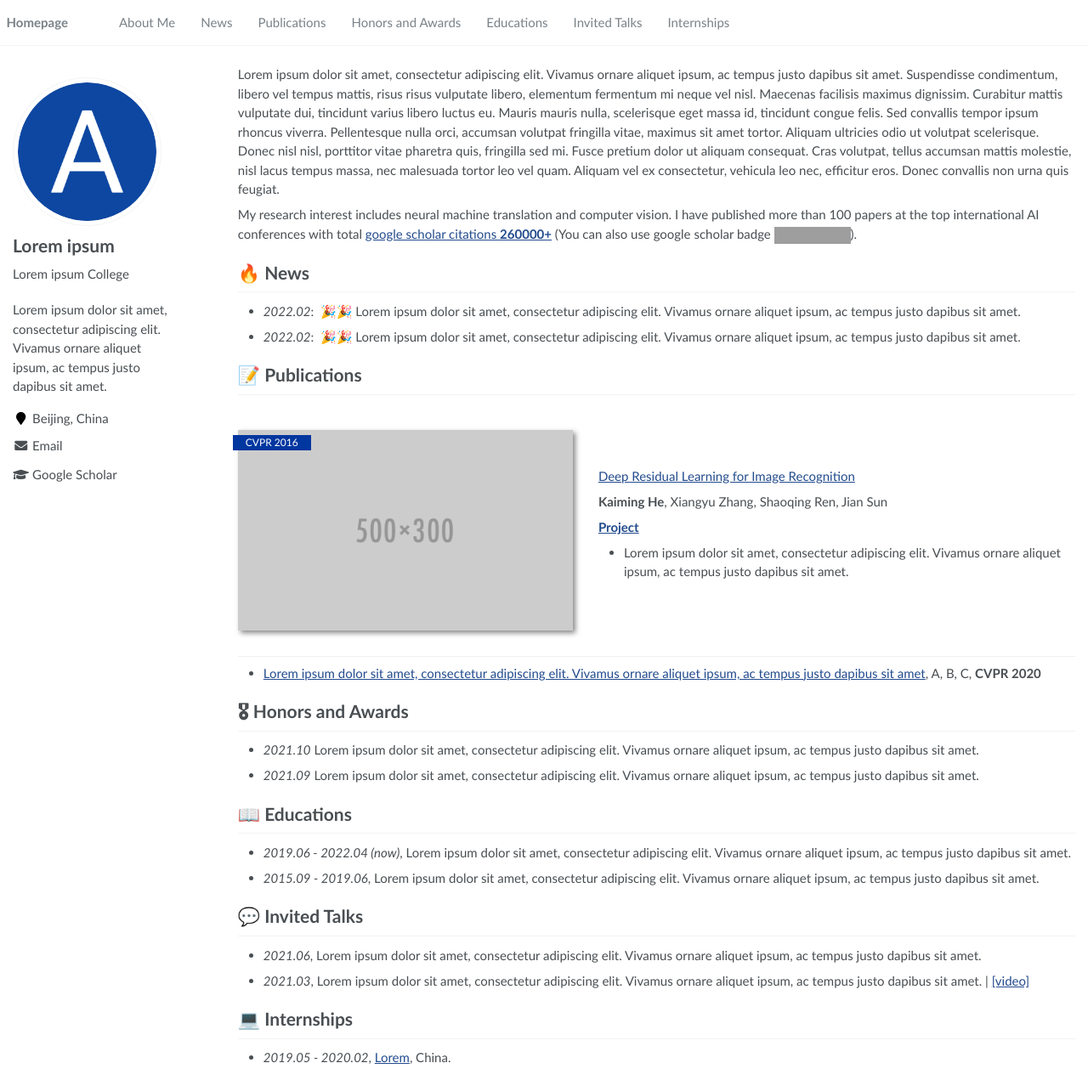
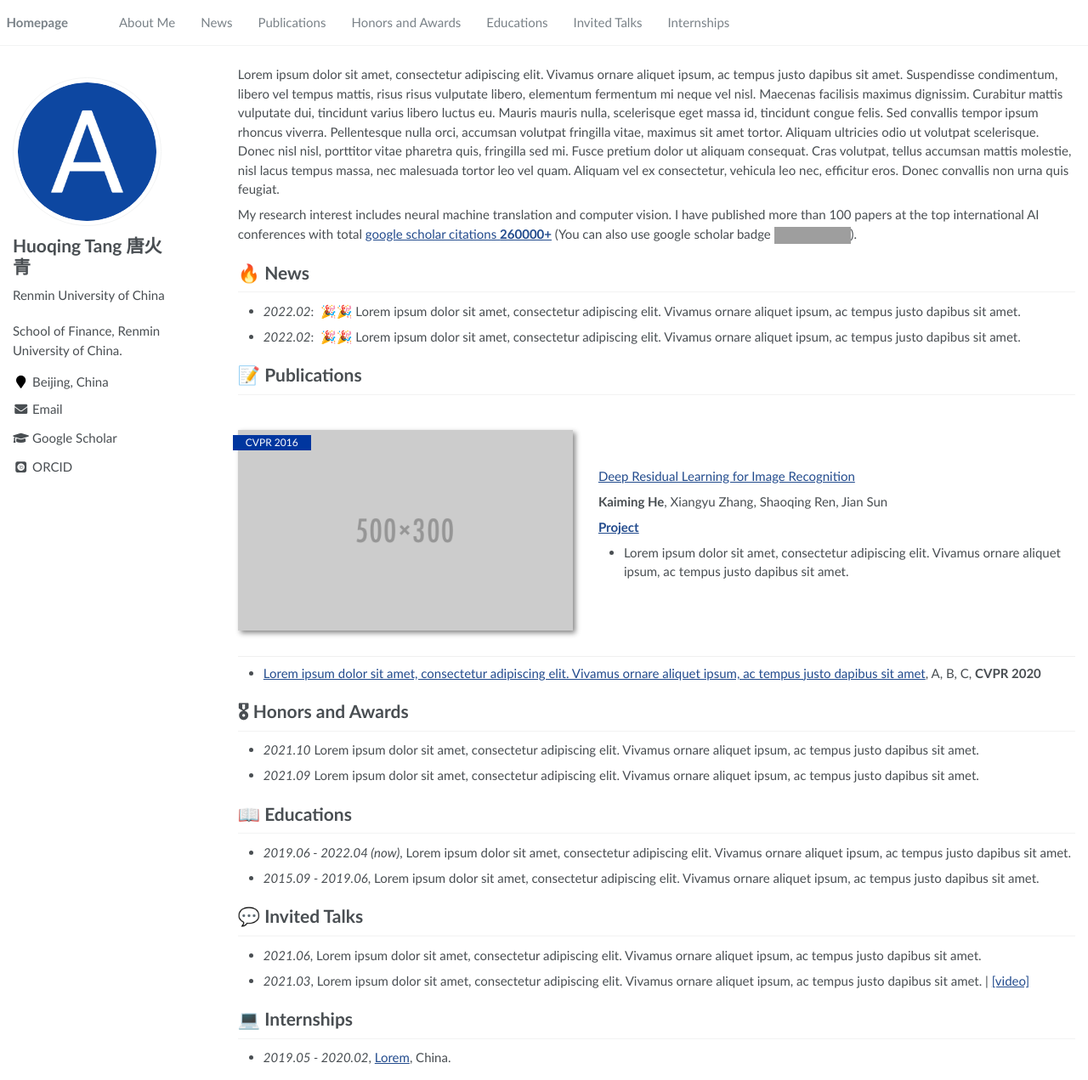
Before and after one commit to TangHuoqing/tanghq.github.io, a Jekyll site: the page built from _pages/about.md, in a window 1280 px wide and 1271 px high. Shown: the whole window at 85% size. Built offline with Jekyll 4.4.1, drawn with Linux system fonts in a browser that asks for light colours; some web fonts are replaced; grey boxes are pictures that could not be loaded.

Commit message:
Update _config.yml

```diff
--- a/_config.yml
+++ b/_config.yml
@@ -6,9 +6,9 @@
 # `jekyll serve`. If you change this file, please restart the server process.
 
 # Site Settings
-title                    : "Lorem ipsum"
-description              : "Lorem ipsum dolor sit amet, consectetur adipiscing elit. Vivamus ornare aliquet ipsum, ac tempus justo dapibus sit amet. "
-repository               : "RayeRen/acad-homepage.github.io"
+title                    : "Huoqing Tang"
+description              : "School of Finance, Renmin University of China."
+repository               : "tanghuoqing.github.io"
 google_scholar_stats_use_cdn : true
 
 # google analytics
@@ -21,14 +21,14 @@ baidu_site_verification  :  # get baidu_site_verification from https://ziyuan.ba
 
 # Site Author
 author:
-  name             : "Lorem ipsum"
+  name             : "Huoqing Tang 唐火青"
   avatar           : "images/android-chrome-512x512.png"
-  bio              : "Lorem ipsum College"
+  bio              : "Renmin University of China"
   location         : "Beijing, China"
   employer         :
   pubmed           :
-  googlescholar    : "https://scholar.google.com/citations?user=YOUR_GOOGLE_SCHOLAR_ID"
-  email            : "Lorem@ipsum.com"
+  googlescholar    : "https://scholar.google.com/citations?user=5RDhlvgAAAAJ"
+  email            : "tanghuoqing@ruc.edu.cn"
   researchgate     :  # e.g., "https://www.researchgate.net/profile/yourprofile"
   uri              :
   bitbucket        :
@@ -45,7 +45,7 @@ author:
   lastfm           :
   linkedin         : # e.g., "linkedin username"
   dblp             : # e.g., "https://dblp.org/pid/xx/xxxx.html"
-  orcid            : # e.g., "https://orcid.org/xxxx"
+  orcid            : "https://orcid.org/0000-0003-2981-2363"  # e.g., "https://orcid.org/xxxx"
   pinterest        :
   soundcloud       :
   stackoverflow    : # http://stackoverflow.com/users/123456/username
```
